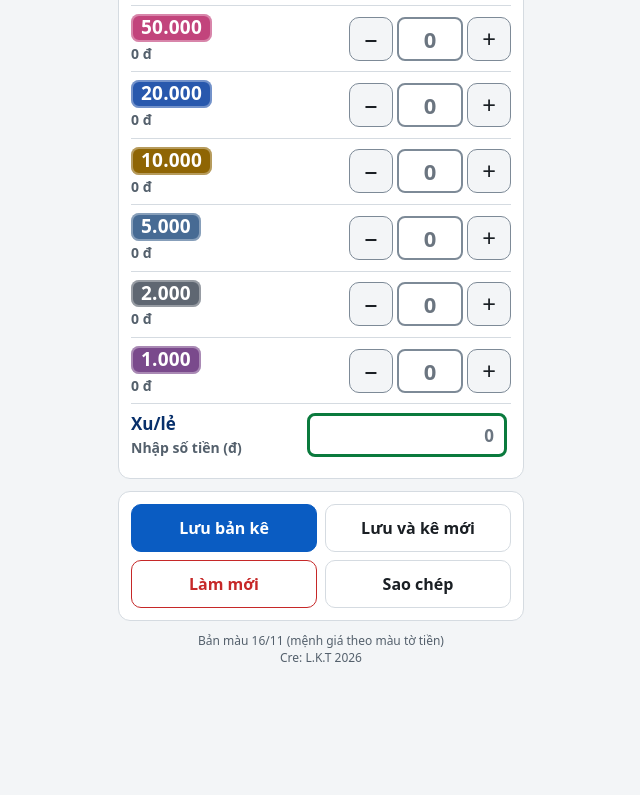
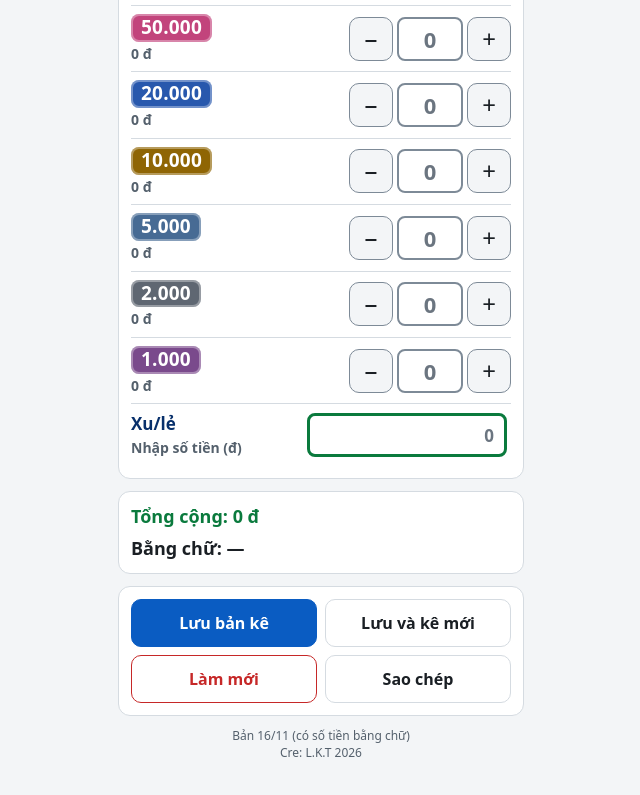
Before and after one commit to toannhcs/tienich, a plain HTML site: page bang-ke-tien/index.html in a window 1280 px wide. Shown: the part 825-1620 px from the top of the page, without its empty margins (319-959 px from the left). Drawn offline with Linux system fonts and the light colour scheme.

Commit message:
Bảng kê tiền: thêm Tổng cộng và số tiền bằng chữ dưới bảng mệnh giá
Co-Authored-By: Claude Sonnet 5.5 <noreply@anthropic.com>
Claude-Session: https://claude.ai/code/session_015QoKRgsQP3m64RuCMJcaFJ

```diff
--- a/bang-ke-tien/index.html
+++ b/bang-ke-tien/index.html
@@ -136,6 +136,8 @@ input:focus,select:focus,button:focus-visible{outline:3px solid var(--primary);o
 .seg{display:flex;gap:8px;margin:8px 0}
 .seg button{flex:1;min-height:44px;border:1px solid var(--line2);background:var(--card);border-radius:10px;font-weight:700;cursor:pointer}
 .seg button[aria-pressed=true]{background:var(--primary);color:var(--onprimary);border-color:var(--primary)}
+.bchu .bc-t{font-size:18px;font-weight:800;color:var(--c-tt)}
+.bchu .bc-c{font-size:18px;font-weight:700;line-height:1.45;margin-top:6px;overflow-wrap:break-word}
 .total{font-weight:800;font-size:18px;margin:6px 0 10px;overflow-wrap:anywhere}
 .empty{color:var(--muted);text-align:center;padding:24px 8px}
 #overlay{position:fixed;inset:0;background:rgba(0,0,0,.55);z-index:20;display:flex;align-items:center;justify-content:center;padding:16px}
@@ -206,6 +208,10 @@ body.kb #sumbar .l1,body.kb #sumbar .sm{position:absolute;width:1px;height:1px;o
       <div class="lg"><b style="color:var(--c-mg)">Mệnh giá (màu như tờ tiền)</b> · <b style="color:var(--c-to)">Số tờ</b> · <b style="color:var(--c-tt)">Thành tiền</b></div>
       <div id="rows"></div>
     </div>
+    <div class="card bchu" id="bchu">
+      <div class="bc-t">Tổng cộng: <b id="o-tc" data-testid="out-tongcong">0 đ</b></div>
+      <div class="bc-c">Bằng chữ: <span id="o-bchu" data-testid="out-bangchu">—</span></div>
+    </div>
     <div class="card">
       <div class="btns" id="actions">
         <button type="button" class="btn pri" id="b-luu" data-testid="btn-luu">Lưu bản kê</button>
@@ -217,7 +223,7 @@ body.kb #sumbar .l1,body.kb #sumbar .sm{position:absolute;width:1px;height:1px;o
       </div>
       <textarea class="cp" id="cp-fallback" readonly hidden aria-label="Văn bản để sao chép thủ công"></textarea>
     </div>
-    <div class="ver">Bản màu 16/11 (mệnh giá theo màu tờ tiền)<br>Cre: L.K.T 2026</div>
+    <div class="ver">Bản 16/11 (có số tiền bằng chữ)<br>Cre: L.K.T 2026</div>
   </section>
 
   <section id="panel-huongdan" role="tabpanel" aria-labelledby="tab-huongdan" hidden>
@@ -577,6 +583,8 @@ function recompute(){
   var f=getForm(),c=calc(f);
   DEN.forEach(function(mg){var n=f.soTo[mg],v=n*mg,x=toInputs[mg];x.tt.textContent=money(v);x.tt.className="tt"+(v>0?" has":"");x.row.className="row"+(n>0?" has":"");x.inp.classList.toggle("zero",n===0);});
   $("o-tong").textContent=money(c.tong);
+  $("o-tc").textContent=money(c.tong);
+  (function(){var t=docSoTien(c.tong);$("o-bchu").textContent=c.tong>0?t.charAt(0).toUpperCase()+t.slice(1)+" đồng.":"—";})();
   $("o-phai").textContent=money(c.phai);
   $("o-chenh").textContent=(c.chenh>0?"+":"")+money(c.chenh);
   $("o-tongto").textContent=String(c.tongTo);
```
